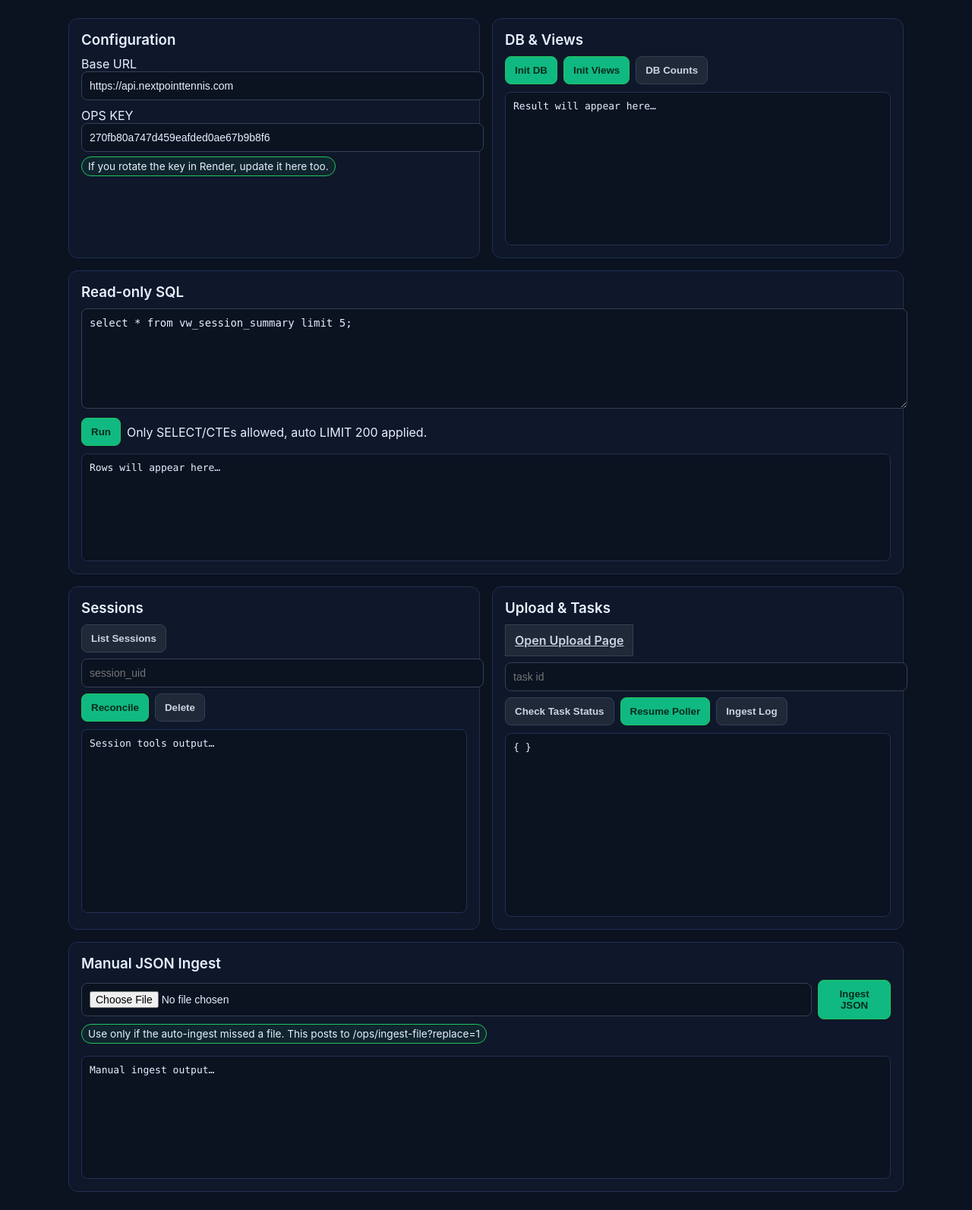
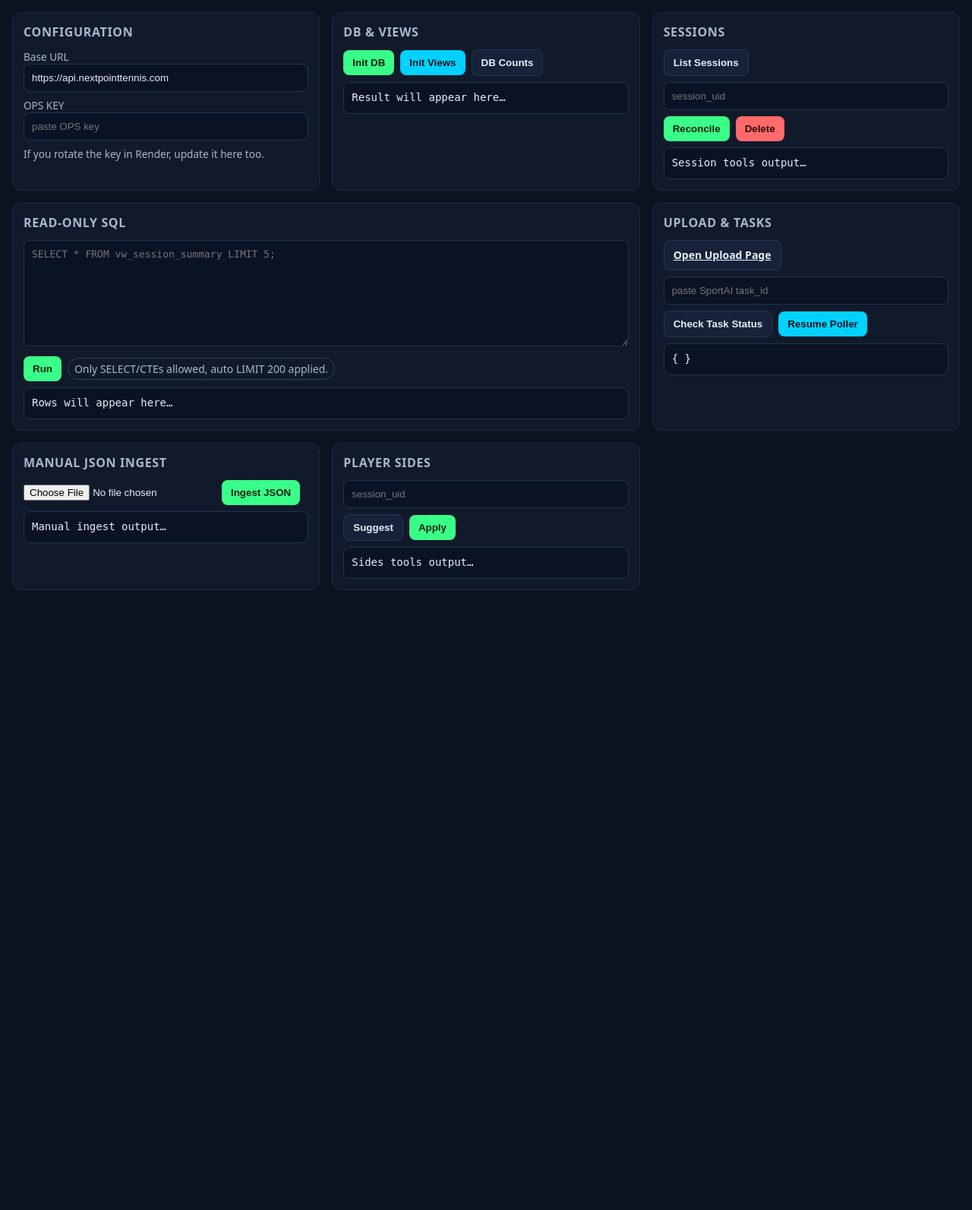
Before and after one commit to NxtPoint/webhook-server, a Flask app: template templates/admin.html in a window 1280 px wide. Shown: the whole page at 76% size. After the commit the page ends 777 px from the top, so only its background shows below. Run offline with Flask 3, Linux system fonts and the light colour scheme; the template is opened without the code that fills it, so the values that code supplies are empty; some libraries are stand-ins or nearby versions.

Commit message:
fix(admin): SQL Run uses POST; add sides tools; better errors

```diff
--- a/templates/admin.html
+++ b/templates/admin.html
@@ -1,148 +1,189 @@
-<!DOCTYPE html>
+<!doctype html>
 <html lang="en">
 <head>
-  <meta charset="UTF-8" />
+  <meta charset="utf-8"/>
   <title>NextPoint Admin</title>
+  <meta name="viewport" content="width=device-width,initial-scale=1"/>
   <style>
-    body{margin:0;font-family:Inter,Arial,Helvetica,sans-serif;background:#0b1220;color:#e6f0ff}
-    .wrap{max-width:1100px;margin:24px auto;padding:0 16px;display:grid;grid-template-columns:1fr 1fr;gap:16px}
-    .card{background:#0f172a;border:1px solid #203154;border-radius:12px;padding:16px;box-shadow:0 0 0 1px rgba(0,0,0,.05) inset}
-    h3{margin:0 0 10px 0;font-weight:600}
-    input,textarea,button{border-radius:8px;border:1px solid #334155;background:#0b1220;color:#e6f0ff}
-    input,textarea{width:100%;padding:10px;font-size:14px}
-    textarea{min-height:110px}
-    .row{display:flex;gap:8px;align-items:center;margin-top:8px}
-    .btn{cursor:pointer;padding:10px 12px;background:#10b981;border:1px solid #22c55e;color:#062b1f;font-weight:600}
-    .btn.dim{background:#1f2937;border-color:#334155;color:#cbd5e1}
-    .mono{font-family:ui-monospace, SFMono-Regular, Menlo, Monaco, Consolas, "Liberation Mono", "Courier New", monospace;font-size:13px;white-space:pre-wrap;background:#0b1220;border:1px solid #203154;border-radius:8px;padding:10px}
-    .full{grid-column:1 / span 2}
-    .pill{display:inline-block;margin:6px 0;padding:4px 8px;border-radius:999px;border:1px solid #22c55e;background:rgba(34,197,94,.08);font-size:.85rem}
+    :root { --bg:#0b1220; --panel:#111a2b; --text:#e5eefc; --muted:#a9b6cf; --accent:#39ff88; --accent2:#00d1ff; --danger:#ff6b6b; }
+    *{box-sizing:border-box} body{margin:0;background:var(--bg);color:var(--text);font:14px/1.4 system-ui,Segoe UI,Roboto,Arial}
+    h2{margin:0 0 .75rem 0;font-size:1rem;color:var(--muted);letter-spacing:.04em;text-transform:uppercase}
+    .grid{display:grid;gap:16px;padding:16px;grid-template-columns:repeat(12,1fr)}
+    .card{background:var(--panel);border:1px solid #1f2b46;border-radius:12px;padding:14px}
+    .span-4{grid-column:span 4} .span-6{grid-column:span 6} .span-8{grid-column:span 8} .span-12{grid-column:span 12}
+    input[type=text],textarea{width:100%;background:#0a1323;color:var(--text);border:1px solid #203453;border-radius:8px;padding:10px}
+    textarea{min-height:140px;font-family:ui-monospace,Consolas,Monaco,monospace;font-size:13px}
+    .row{display:flex;gap:8px;align-items:center;flex-wrap:wrap}
+    .btn{border:0;border-radius:8px;padding:9px 12px;cursor:pointer;font-weight:600}
+    .btn:disabled{opacity:.6;cursor:not-allowed}
+    .btn-accent{background:var(--accent);color:#05220e}
+    .btn-accent2{background:var(--accent2);color:#04131a}
+    .btn-plain{background:#172239;color:var(--text);border:1px solid #263757}
+    .btn-danger{background:var(--danger);color:#320000}
+    pre{margin:8px 0 0 0;background:#0a1323;border:1px solid #203453;border-radius:8px;padding:10px;overflow:auto;max-height:320px}
+    .small{font-size:.85rem;color:var(--muted)}
+    .pill{display:inline-block;border:1px solid #2f4369;border-radius:999px;padding:4px 8px;color:var(--muted)}
   </style>
 </head>
 <body>
-  <div class="wrap">
-    <div class="card">
-      <h3>Configuration</h3>
-      <div>Base URL</div>
-      <input id="baseUrl" value="https://api.nextpointtennis.com" />
-      <div style="margin-top:10px">OPS KEY</div>
-      <input id="opsKey" value="270fb80a747d459eafded0ae67b9b8f6" />
-      <div class="pill">If you rotate the key in Render, update it here too.</div>
+  <div class="grid">
+    <!-- Config -->
+    <div class="card span-4">
+      <h2>Configuration</h2>
+      <div class="small">Base URL</div>
+      <input id="baseUrl" type="text" placeholder="https://api.nextpointtennis.com" value="https://api.nextpointtennis.com">
+      <div class="small" style="margin-top:8px;">OPS KEY</div>
+      <input id="opsKey" type="text" placeholder="paste OPS key" value="">
+      <div style="margin-top:8px" class="small">If you rotate the key in Render, update it here too.</div>
     </div>
 
-    <div class="card">
-      <h3>DB & Views</h3>
-      <div class="row">
-        <button class="btn" onclick="initDb()">Init DB</button>
-        <button class="btn" onclick="initViews()">Init Views</button>
-        <button class="btn dim" onclick="dbCounts()">DB Counts</button>
+    <!-- DB & Views -->
+    <div class="card span-4">
+      <h2>DB & Views</h2>
+      <div class="row" style="margin-bottom:8px">
+        <button class="btn btn-accent"  id="btnInitDb">Init DB</button>
+        <button class="btn btn-accent2" id="btnInitViews">Init Views</button>
+        <button class="btn btn-plain"   id="btnCounts">DB Counts</button>
       </div>
-      <div id="dbOut" class="mono" style="margin-top:10px;height:180px;overflow:auto">Result will appear here…</div>
+      <pre id="dbOut">Result will appear here…</pre>
     </div>
 
-    <div class="card full">
-      <h3>Read-only SQL</h3>
-      <textarea id="sqlBox">select * from vw_session_summary limit 5;</textarea>
-      <div class="row"><button class="btn" onclick="runSql()">Run</button><span>Only SELECT/CTEs allowed, auto LIMIT 200 applied.</span></div>
-      <div id="sqlOut" class="mono" style="margin-top:10px;height:120px;overflow:auto">Rows will appear here…</div>
+    <!-- Sessions -->
+    <div class="card span-4">
+      <h2>Sessions</h2>
+      <div class="row" style="margin-bottom:8px">
+        <button class="btn btn-plain" id="btnList">List Sessions</button>
+      </div>
+      <input id="sessUid" type="text" placeholder="session_uid" style="margin-bottom:8px">
+      <div class="row">
+        <button class="btn btn-accent"  id="btnReconcile">Reconcile</button>
+        <button class="btn btn-danger"  id="btnDelete">Delete</button>
+      </div>
+      <pre id="sessOut">Session tools output…</pre>
     </div>
 
-    <div class="card">
-      <h3>Sessions</h3>
-      <div class="row"><button class="btn dim" onclick="listSessions()">List Sessions</button></div>
-      <input id="sessionUid" placeholder="session_uid" style="margin-top:8px" />
-      <div class="row">
-        <button class="btn" onclick="reconcile()">Reconcile</button>
-        <button class="btn dim" onclick="deleteSession()">Delete</button>
+    <!-- Read-only SQL -->
+    <div class="card span-8">
+      <h2>Read-only SQL</h2>
+      <textarea id="sqlBox" placeholder="SELECT * FROM vw_session_summary LIMIT 5;"></textarea>
+      <div class="row" style="margin-top:8px">
+        <button class="btn btn-accent" id="btnRunSql">Run</button>
+        <span class="pill">Only SELECT/CTEs allowed, auto LIMIT 200 applied.</span>
       </div>
-      <div id="sessOut" class="mono" style="margin-top:10px;height:220px;overflow:auto">Session tools output…</div>
+      <pre id="sqlOut">Rows will appear here…</pre>
     </div>
 
-    <div class="card">
-      <h3>Upload & Tasks</h3>
-      <div class="row"><a class="btn dim" href="/upload" target="_blank">Open Upload Page</a></div>
-      <input id="taskId" placeholder="task id" style="margin-top:8px" />
+    <!-- Upload & Tasks -->
+    <div class="card span-4">
+      <h2>Upload & Tasks</h2>
+      <div class="row" style="margin-bottom:8px">
+        <a class="btn btn-plain" href="/upload" target="_blank">Open Upload Page</a>
+      </div>
+      <input id="taskId" type="text" placeholder="paste SportAI task_id" style="margin-bottom:8px">
       <div class="row">
-        <button class="btn dim" onclick="checkStatus()">Check Task Status</button>
-        <button class="btn" onclick="resumePoller()">Resume Poller</button>
-        <button class="btn dim" onclick="ingestLog()">Ingest Log</button>
+        <button class="btn btn-plain" id="btnCheckTask">Check Task Status</button>
+        <button class="btn btn-accent2" id="btnResume">Resume Poller</button>
       </div>
-      <div id="taskOut" class="mono" style="margin-top:10px;height:220px;overflow:auto">{ }</div>
+      <pre id="taskOut">{ }</pre>
     </div>
 
-    <div class="card full">
-      <h3>Manual JSON Ingest</h3>
+    <!-- Manual JSON ingest -->
+    <div class="card span-4">
+      <h2>Manual JSON Ingest</h2>
+      <div class="row" style="margin-bottom:8px">
+        <input id="jsonFile" type="file" accept=".json">
+        <button class="btn btn-accent" id="btnIngest">Ingest JSON</button>
+      </div>
+      <pre id="ingestOut">Manual ingest output…</pre>
+    </div>
+
+    <!-- Player sides suggestion/apply -->
+    <div class="card span-4">
+      <h2>Player Sides</h2>
+      <input id="sidesUid" type="text" placeholder="session_uid" style="margin-bottom:8px">
       <div class="row">
-        <input id="filePick" type="file" />
-        <button class="btn" onclick="ingestJson()">Ingest JSON</button>
+        <button class="btn btn-plain"  id="btnSuggestSides">Suggest</button>
+        <button class="btn btn-accent" id="btnApplySides">Apply</button>
       </div>
-      <div class="pill">Use only if the auto-ingest missed a file. This posts to /ops/ingest-file?replace=1</div>
-      <div id="ingestOut" class="mono" style="margin-top:10px;height:140px;overflow:auto">Manual ingest output…</div>
+      <pre id="sidesOut">Sides tools output…</pre>
     </div>
   </div>
 
 <script>
-const $ = (id)=>document.getElementById(id);
-const BU = ()=>$('baseUrl').value.trim().replace(/\/$/,'');
-const KEY= ()=>$('opsKey').value.trim();
+  const $ = id => document.getElementById(id);
+  const base = () => ($('baseUrl').value || '').replace(/\/+$/,'');
+  const key  = () => $('opsKey').value.trim();
 
-async function j(url, opts){const r=await fetch(url,opts);let t;try{t=await r.json()}catch{t=await r.text()}return {r,t};}
-function show(el, val){$(el).textContent=(typeof val==='string')?val:JSON.stringify(val,null,2);}
+  async function getJSON(url){
+    const r = await fetch(url);
+    const t = await r.text();
+    try { return { ok:r.ok, body: JSON.parse(t) }; } catch { return { ok:r.ok, body: t }; }
+  }
+  async function postJSON(url, body){
+    const r = await fetch(url, { method:'POST', headers:{'Content-Type':'application/json'}, body: JSON.stringify(body||{})});
+    const t = await r.text();
+    try { return { ok:r.ok, body: JSON.parse(t) }; } catch { return { ok:r.ok, body: t }; }
+  }
+  function show(el, obj){ el.textContent = typeof obj === 'string' ? obj : JSON.stringify(obj, null, 2); }
 
-async function initDb(){show('dbOut','…');const {t}=await j(`${BU()}/ops/init-db?key=${KEY()}`);show('dbOut',t);}
-async function initViews(){show('dbOut','…');const {t}=await j(`${BU()}/ops/init-views?key=${KEY()}`);show('dbOut',t);}
-async function dbCounts(){show('dbOut','…');const {t}=await j(`${BU()}/ops/db-counts?key=${KEY()}`);show('dbOut',t);}
+  // DB buttons
+  $('btnInitDb').onclick    = async () => show($('dbOut'), (await getJSON(`${base()}/ops/init-db?key=${encodeURIComponent(key())}`)).body);
+  $('btnInitViews').onclick = async () => show($('dbOut'), (await getJSON(`${base()}/ops/init-views?key=${encodeURIComponent(key())}`)).body);
+  $('btnCounts').onclick    = async () => show($('dbOut'), (await getJSON(`${base()}/ops/db-counts?key=${encodeURIComponent(key())}`)).body);
 
-async function runSql(){
-  const q = encodeURIComponent($('sqlBox').value);
-  show('sqlOut','…');
-  const {t}=await j(`${BU()}/ops/sql?key=${KEY()}&q=${q}`);
-  show('sqlOut',t);
-}
+  // Sessions
+  $('btnList').onclick = async () => show($('sessOut'), (await getJSON(`${base()}/ops/list-sessions?key=${encodeURIComponent(key())}`)).body);
+  $('btnReconcile').onclick = async () => {
+    const u = $('sessUid').value.trim(); if(!u) return show($('sessOut'), {error:"enter session_uid"});
+    show($('sessOut'), (await getJSON(`${base()}/ops/reconcile?key=${encodeURIComponent(key())}&session_uid=${encodeURIComponent(u)}`)).body);
+  };
+  $('btnDelete').onclick = async () => {
+    const u = $('sessUid').value.trim(); if(!u) return show($('sessOut'), {error:"enter session_uid"});
+    show($('sessOut'), (await getJSON(`${base()}/ops/delete-session?key=${encodeURIComponent(key())}&session_uid=${encodeURIComponent(u)}`)).body);
+  };
 
-async function listSessions(){show('sessOut','…');const {t}=await j(`${BU()}/ops/list-sessions?key=${KEY()}`);show('sessOut',t);}
-async function reconcile(){
-  const u=encodeURIComponent($('sessionUid').value.trim());
-  if(!u) return show('sessOut','Enter a session_uid first.');
-  show('sessOut','…');
-  const {t}=await j(`${BU()}/ops/reconcile?key=${KEY()}&session_uid=${u}`);
-  show('sessOut',t);
-}
-async function deleteSession(){
-  const u=encodeURIComponent($('sessionUid').value.trim());
-  if(!u) return show('sessOut','Enter a session_uid first.');
-  if(!confirm(`Delete session ${u}?`)) return;
-  const {t}=await j(`${BU()}/ops/delete-session?key=${KEY()}&session_uid=${u}`);
-  show('sessOut',t);
-}
+  // Read-only SQL (POST!)
+  $('btnRunSql').onclick = async () => {
+    const q = $('sqlBox').value.trim();
+    if(!q){ show($('sqlOut'), {error:"enter a SELECT/CTE query"}); return; }
+    const res = await postJSON(`${base()}/ops/sql?key=${encodeURIComponent(key())}`, { q });
+    show($('sqlOut'), res.body);
+  };
 
-async function checkStatus(){
-  const id=$('taskId').value.trim();
-  if(!id) return show('taskOut','Enter a task id first.');
-  show('taskOut','…');
-  const {t}=await j(`/upload/task_status/${id}`);
-  show('taskOut',t);
-}
-async function resumePoller(){
-  const id=$('taskId').value.trim();
-  if(!id) return show('taskOut','Enter a task id first.');
-  show('taskOut','…');
-  const {t}=await j(`/upload/resume/${id}`, {method:'GET'});
-  show('taskOut',t);
-}
-async function ingestLog(){
-  const {t}=await j(`/upload/debug/ingest-log`);
-  show('taskOut',t);
-}
-async function ingestJson(){
-  const f=$('filePick').files[0]; if(!f){return show('ingestOut','Pick a file first.');}
-  const fd = new FormData(); fd.append('file', f, f.name);
-  const url = `${BU()}/ops/ingest-file?key=${KEY()}&replace=1`;
-  show('ingestOut','Uploading…');
-  const r = await fetch(url, {method:'POST', body: fd});
-  let t; try{t=await r.json()}catch{t=await r.text()}
-  show('ingestOut', t);
-}
+  // Tasks
+  $('btnCheckTask').onclick = async () => {
+    const id = $('taskId').value.trim(); if(!id) return show($('taskOut'), {error:"enter task_id"});
+    const r = await getJSON(`${base()}/upload/debug/sportai-status/${encodeURIComponent(id)}`); // proxied helper
+    show($('taskOut'), r.body);
+  };
+  $('btnResume').onclick = async () => {
+    const id = $('taskId').value.trim(); if(!id) return show($('taskOut'), {error:"enter task_id"});
+    const r = await postJSON(`${base()}/upload/resume/${encodeURIComponent(id)}`, {});
+    show($('taskOut'), r.body);
+  };
+
+  // Manual JSON ingest
+  $('btnIngest').onclick = async () => {
+    const f = $('jsonFile').files[0];
+    if(!f){ show($('ingestOut'), {error:'choose a .json file'}); return; }
+    const fd = new FormData(); fd.append('file', f, f.name);
+    const url = `${base()}/ops/ingest-file?key=${encodeURIComponent(key())}&replace=1&mode=hard`;
+    const r = await fetch(url, { method:'POST', body: fd });
+    const t = await r.text();
+    try { show($('ingestOut'), JSON.parse(t)); } catch { show($('ingestOut'), t); }
+  };
+
+  // Player sides
+  $('btnSuggestSides').onclick = async () => {
+    const u = $('sidesUid').value.trim(); if(!u) return show($('sidesOut'), {error:"enter session_uid"});
+    const r = await postJSON(`${base()}/ops/suggest-sides?key=${encodeURIComponent(key())}`, { session_uid: u });
+    show($('sidesOut'), r.body);
+  };
+  $('btnApplySides').onclick = async () => {
+    const u = $('sidesUid').value.trim(); if(!u) return show($('sidesOut'), {error:"enter session_uid"});
+    const r = await postJSON(`${base()}/ops/apply-sides?key=${encodeURIComponent(key())}`, { session_uid: u });
+    show($('sidesOut'), r.body);
+  };
 </script>
 </body>
 </html>
```
